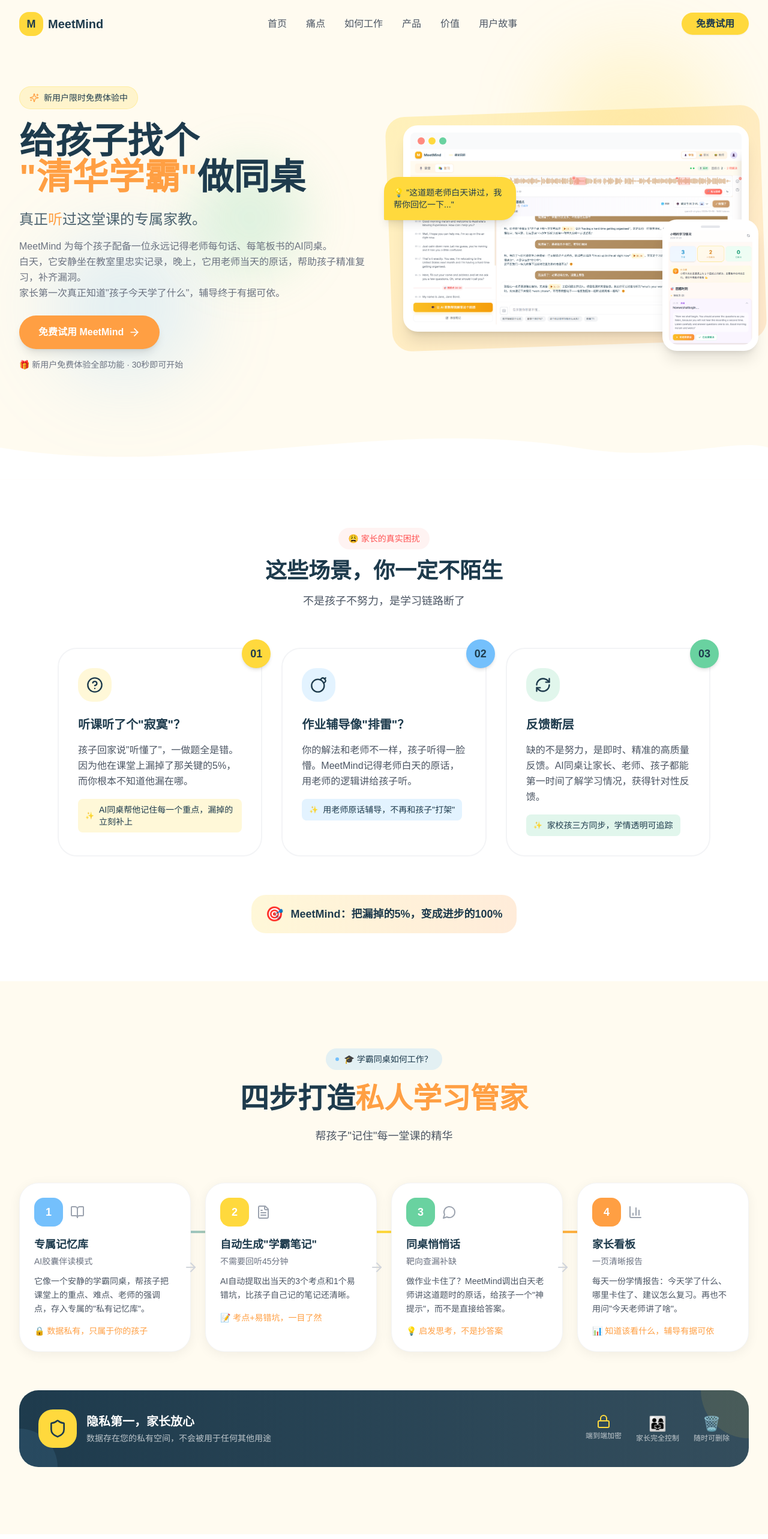
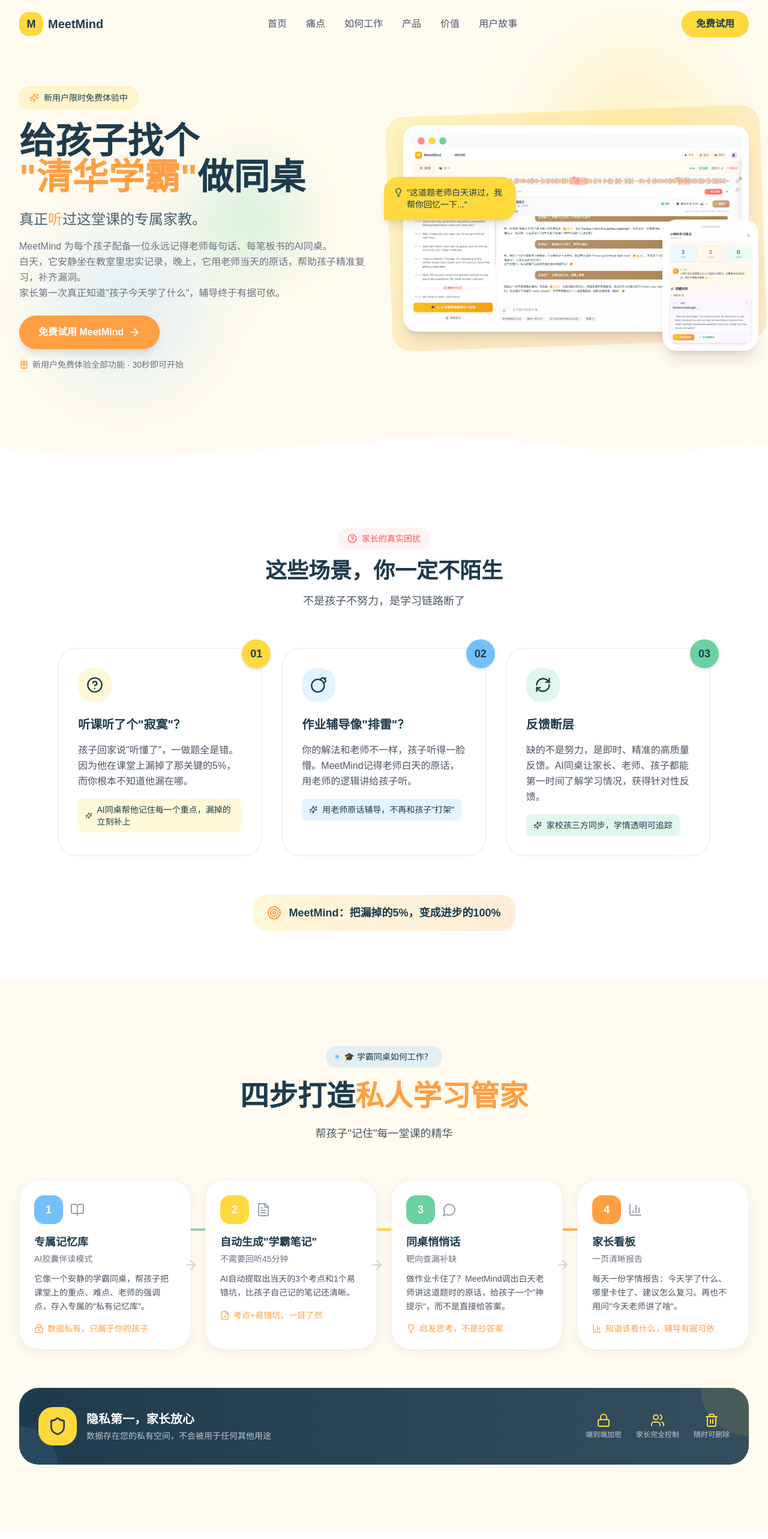
Before and after one commit to xiaojinyu868-w/meetmind-landing, a React (Vite) app: page / in a window 1280 px wide. Shown: the top 2566 px of the page at 60% size. Built offline with nearby package versions, Linux system fonts and the light colour scheme.

Commit message:
refactor: 去除 AI slop，优化前端设计质量

```diff
--- a/src/components/Header.tsx
+++ b/src/components/Header.tsx
@@ -24,7 +24,7 @@ export default function Header() {
 
   return (
     <header
-      className={`fixed top-0 left-0 right-0 z-50 transition-all duration-300 ${
+      className={`fixed top-0 left-0 right-0 z-50 transition-[background-color,box-shadow,backdrop-filter] duration-300 ${
         isScrolled ? 'bg-white/95 backdrop-blur-sm shadow-soft' : 'bg-transparent'
       }`}
     >
@@ -44,7 +44,7 @@ export default function Header() {
               <a
                 key={link.name}
                 href={link.href}
-                className="text-gray-600 hover:text-navy font-medium transition-colors"
+                className="text-gray-600 hover:text-navy font-medium transition-colors duration-200 focus-visible:outline-none focus-visible:ring-2 focus-visible:ring-orange focus-visible:ring-offset-2 rounded-sm cursor-pointer"
               >
                 {link.name}
               </a>
@@ -57,7 +57,7 @@ export default function Header() {
               href="https://meetmind.online"
               target="_blank"
               rel="noopener noreferrer"
-              className="px-6 py-2.5 bg-sunny hover:bg-sunny-dark text-navy font-semibold rounded-full transition-all duration-300 shadow-sm hover:shadow-md"
+              className="inline-block px-6 py-2.5 bg-sunny hover:bg-sunny-dark focus-visible:outline-none focus-visible:ring-2 focus-visible:ring-orange focus-visible:ring-offset-2 text-navy font-semibold rounded-full transition-[background-color,box-shadow] duration-300 shadow-sm hover:shadow-md cursor-pointer"
             >
               免费试用
             </a>
@@ -65,13 +65,15 @@ export default function Header() {
 
           {/* Mobile Menu Button */}
           <button
-            className="md:hidden p-2"
+            className="md:hidden p-2 rounded-lg focus-visible:outline-none focus-visible:ring-2 focus-visible:ring-orange focus-visible:ring-offset-2 cursor-pointer"
             onClick={() => setIsMobileMenuOpen(!isMobileMenuOpen)}
+            aria-label={isMobileMenuOpen ? "关闭菜单" : "打开菜单"}
+            aria-expanded={isMobileMenuOpen}
           >
             {isMobileMenuOpen ? (
-              <X className="w-6 h-6 text-navy" />
+              <X className="w-6 h-6 text-navy" aria-hidden="true" />
             ) : (
-              <Menu className="w-6 h-6 text-navy" />
+              <Menu className="w-6 h-6 text-navy" aria-hidden="true" />
             )}
           </button>
         </div>
--- a/src/components/sections/Hero.tsx
+++ b/src/components/sections/Hero.tsx
@@ -1,4 +1,4 @@
-import { ArrowRight, Sparkles } from 'lucide-react'
+import { ArrowRight, Sparkles, Gift, Lightbulb } from 'lucide-react'
 
 export default function Hero() {
   return (
@@ -16,7 +16,7 @@ export default function Hero() {
           <div className="relative z-10 text-center lg:text-left">
             {/* 徽章标签 */}
             <div className="inline-flex items-center gap-2 px-4 py-2 bg-sunny/20 border border-sunny/30 rounded-full mb-6">
-              <Sparkles className="w-4 h-4 text-orange" />
+              <Sparkles className="w-4 h-4 text-orange" aria-hidden="true" />
               <span className="text-sm font-medium text-navy">新用户限时免费体验中</span>
             </div>
 
@@ -48,16 +48,17 @@ export default function Hero() {
                 href="https://meetmind.online"
                 target="_blank"
                 rel="noopener noreferrer"
-                className="group inline-flex items-center justify-center gap-2 px-8 py-4 bg-orange hover:bg-orange/90 text-white font-semibold rounded-full shadow-lg hover:shadow-xl transition-all duration-300 transform hover:-translate-y-1"
+                className="group inline-flex items-center justify-center gap-2 px-8 py-4 bg-orange hover:bg-orange/90 focus-visible:outline-none focus-visible:ring-2 focus-visible:ring-orange focus-visible:ring-offset-2 text-white font-semibold rounded-full shadow-lg hover:shadow-xl transition-[transform,shadow,background-color] duration-300 motion-safe:hover:-translate-y-1 cursor-pointer"
               >
                 <span>免费试用 MeetMind</span>
-                <ArrowRight className="w-5 h-5 group-hover:translate-x-1 transition-transform" />
+                <ArrowRight className="w-5 h-5 group-hover:translate-x-1 transition-transform motion-safe:duration-200" aria-hidden="true" />
               </a>
             </div>
 
             {/* 小提示 */}
-            <p className="mt-4 text-sm text-gray-500">
-              🎁 新用户免费体验全部功能 · 30秒即可开始
+            <p className="mt-4 text-sm text-gray-500 flex items-center gap-1.5">
+              <Gift className="w-4 h-4 text-orange" aria-hidden="true" />
+              <span>新用户免费体验全部功能 · 30秒即可开始</span>
             </p>
           </div>
 
@@ -100,8 +101,9 @@ export default function Hero() {
 
               {/* AI对话气泡 */}
               <div className="absolute top-1/4 -left-4 sm:-left-8 bg-sunny rounded-2xl rounded-bl-sm p-4 shadow-lg max-w-[180px] sm:max-w-[220px]">
-                <p className="text-sm text-navy font-medium">
-                  💡 "这道题老师白天讲过，我帮你回忆一下..."
+                <p className="text-sm text-navy font-medium flex items-start gap-1.5">
+                  <Lightbulb className="w-4 h-4 text-navy flex-shrink-0 mt-0.5" aria-hidden="true" />
+                  <span>"这道题老师白天讲过，我帮你回忆一下..."</span>
                 </p>
               </div>
             </div>
--- a/src/components/sections/PainPoints.tsx
+++ b/src/components/sections/PainPoints.tsx
@@ -1,4 +1,4 @@
-import { HelpCircle, Bomb, RefreshCw } from 'lucide-react'
+import { HelpCircle, Bomb, RefreshCw, Target, Sparkles } from 'lucide-react'
 
 const painPoints = [
   {
@@ -39,8 +39,9 @@ export default function PainPoints() {
       <div className="max-w-6xl mx-auto px-4 sm:px-6 lg:px-8">
         {/* Section Header */}
         <div className="text-center mb-16">
-          <span className="inline-block px-4 py-2 bg-coral/10 text-coral-dark rounded-full text-sm font-medium mb-4">
-            😩 家长的真实困扰
+          <span className="inline-flex items-center gap-2 px-4 py-2 bg-coral/10 text-coral-dark rounded-full text-sm font-medium mb-4">
+            <HelpCircle className="w-4 h-4" aria-hidden="true" />
+            家长的真实困扰
           </span>
           <h2 className="text-3xl md:text-4xl font-bold text-navy mb-4">
             这些场景，你一定不陌生
@@ -64,7 +65,7 @@ export default function PainPoints() {
 
               {/* Icon */}
               <div className={`w-14 h-14 rounded-2xl ${point.iconBg} flex items-center justify-center mb-6`}>
-                <point.icon className={`w-7 h-7 text-navy`} />
+                <point.icon className={`w-7 h-7 text-navy`} aria-hidden="true" />
               </div>
 
               {/* Content */}
@@ -73,7 +74,7 @@ export default function PainPoints() {
 
               {/* Solution Tag */}
               <div className={`inline-flex items-center gap-2 px-3 py-2 ${point.iconBg} rounded-lg`}>
-                <span className="text-xs">✨</span>
+                <Sparkles className="w-3.5 h-3.5 text-navy" aria-hidden="true" />
                 <span className="text-sm font-medium text-navy">{point.solution}</span>
               </div>
             </div>
@@ -83,7 +84,7 @@ export default function PainPoints() {
         {/* Bottom CTA */}
         <div className="mt-16 text-center">
           <div className="inline-flex items-center gap-3 px-6 py-4 bg-gradient-to-r from-sunny/20 to-orange/20 rounded-2xl">
-            <span className="text-2xl">🎯</span>
+            <Target className="w-6 h-6 text-orange" aria-hidden="true" />
             <span className="text-navy font-semibold text-lg">
               MeetMind：把漏掉的5%，变成进步的100%
             </span>
--- a/src/components/sections/Workflow.tsx
+++ b/src/components/sections/Workflow.tsx
@@ -1,4 +1,4 @@
-import { ArrowRight, BookOpen, FileText, MessageCircle, BarChart3, Shield, Lock } from 'lucide-react'
+import { ArrowRight, BookOpen, FileText, MessageCircle, BarChart3, Shield, Lock, LockKeyhole, FileCheck, Lightbulb, Users, Trash2 } from 'lucide-react'
 
 const steps = [
   {
@@ -6,7 +6,8 @@ const steps = [
     title: '专属记忆库',
     subtitle: 'AI胶囊伴读模式',
     description: '它像一个安静的学霸同桌，帮孩子把课堂上的重点、难点、老师的强调点，存入专属的"私有记忆库"。',
-    highlight: '🔒 数据私有，只属于你的孩子',
+    HighlightIcon: LockKeyhole,
+    highlightText: '数据私有，只属于你的孩子',
     color: 'bg-sky',
     Icon: BookOpen,
   },
@@ -15,7 +16,8 @@ const steps = [
     title: '自动生成"学霸笔记"',
     subtitle: '不需要回听45分钟',
     description: 'AI自动提取出当天的3个考点和1个易错坑，比孩子自己记的笔记还清晰。',
-    highlight: '📝 考点+易错坑，一目了然',
+    HighlightIcon: FileCheck,
+    highlightText: '考点+易错坑，一目了然',
     color: 'bg-sunny',
     Icon: FileText,
   },
@@ -24,7 +26,8 @@ const steps = [
     title: '同桌悄悄话',
     subtitle: '靶向查漏补缺',
     description: '做作业卡住了？MeetMind调出白天老师讲这道题时的原话，给孩子一个"神提示"，而不是直接给答案。',
-    highlight: '💡 启发思考，不是抄答案',
+    HighlightIcon: Lightbulb,
+    highlightText: '启发思考，不是抄答案',
     color: 'bg-mint',
     Icon: MessageCircle,
   },
@@ -33,7 +36,8 @@ const steps = [
     title: '家长看板',
     subtitle: '一页清晰报告',
     description: '每天一份学情报告：今天学了什么、哪里卡住了、建议怎么复习。再也不用问"今天老师讲了啥"。',
-    highlight: '📊 知道该看什么，辅导有据可依',
+    HighlightIcon: BarChart3,
+    highlightText: '知道该看什么，辅导有据可依',
     color: 'bg-orange',
     Icon: BarChart3,
   },
@@ -69,19 +73,22 @@ export default function Workflow() {
               {steps.map((step, index) => (
                 <div key={step.step} className="relative">
                   {/* Step Card */}
-                  <div className="bg-white rounded-3xl p-6 shadow-soft hover:shadow-card transition-all duration-300 hover:-translate-y-2 border border-gray-100 h-full">
+                  <div className="bg-white rounded-3xl p-6 shadow-soft hover:shadow-card transition-[box-shadow,transform] duration-300 motion-safe:hover:-translate-y-2 border border-gray-100 h-full">
                     {/* Step Number & Icon */}
                     <div className="flex items-center gap-3 mb-4">
                       <div className={`w-12 h-12 ${step.color} rounded-xl flex items-center justify-center text-white font-bold text-lg`}>
                         {step.step}
                       </div>
-                      <step.Icon className="w-6 h-6 text-gray-400" />
+                      <step.Icon className="w-6 h-6 text-gray-400" aria-hidden="true" />
                     </div>
 
                     <h3 className="text-lg font-bold text-navy mb-1">{step.title}</h3>
                     <p className="text-sm text-gray-500 mb-3">{step.subtitle}</p>
                     <p className="text-gray-600 text-sm mb-4 leading-relaxed">{step.description}</p>
-                    <p className="text-sm font-medium text-orange">{step.highlight}</p>
+                    <p className="text-sm font-medium text-orange flex items-center gap-1.5">
+                      <step.HighlightIcon className="w-4 h-4" aria-hidden="true" />
+                      <span>{step.highlightText}</span>
+                    </p>
                   </div>
 
                   {/* Arrow (except last) */}
@@ -115,7 +122,10 @@ export default function Workflow() {
                 <h3 className="font-bold text-navy mb-1">{step.title}</h3>
                 <p className="text-xs text-gray-500 mb-2">{step.subtitle}</p>
                 <p className="text-gray-600 text-sm mb-2">{step.description}</p>
-                <p className="text-sm font-medium text-orange">{step.highlight}</p>
+                <p className="text-sm font-medium text-orange flex items-center gap-1.5">
+                  <step.HighlightIcon className="w-4 h-4" aria-hidden="true" />
+                  <span>{step.highlightText}</span>
+                </p>
               </div>
             </div>
           ))}
@@ -139,15 +149,15 @@ export default function Workflow() {
 
             <div className="flex gap-6 md:ml-auto">
               <div className="text-center">
-                <Lock className="w-6 h-6 text-sunny mx-auto mb-1" />
+                <Lock className="w-6 h-6 text-sunny mx-auto mb-1" aria-hidden="true" />
                 <p className="text-xs text-white/70">端到端加密</p>
               </div>
               <div className="text-center">
-                <span className="text-2xl">👨‍👩‍👧</span>
+                <Users className="w-6 h-6 text-sunny mx-auto mb-1" aria-hidden="true" />
                 <p className="text-xs text-white/70">家长完全控制</p>
               </div>
               <div className="text-center">
-                <span className="text-2xl">🗑️</span>
+                <Trash2 className="w-6 h-6 text-sunny mx-auto mb-1" aria-hidden="true" />
                 <p className="text-xs text-white/70">随时可删除</p>
               </div>
             </div>
```
Also changed, not shown: src/components/sections/Testimonials.tsx (+21 -10 lines), src/components/sections/Values.tsx (+18 -10 lines), .codebuddy/plans/add-product-nav_2fe5dae5.md (added), vx.jpg (added), 1 other file (tests, documents, lock files or other folders).
